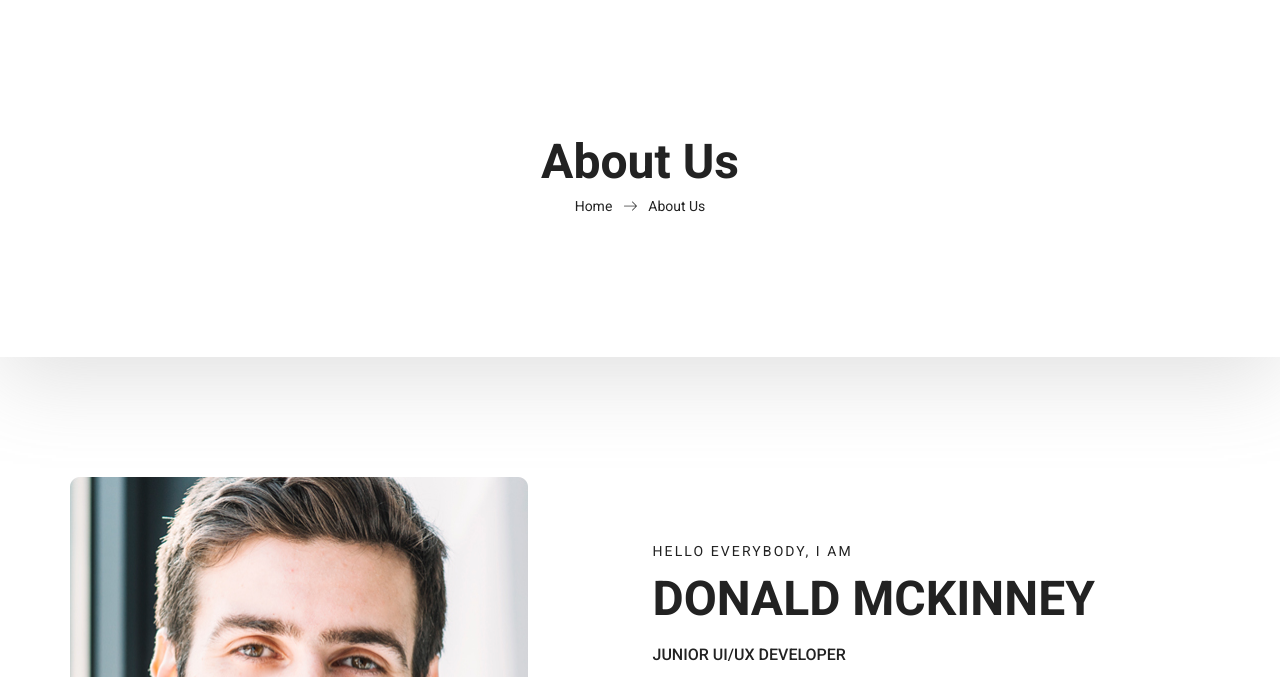
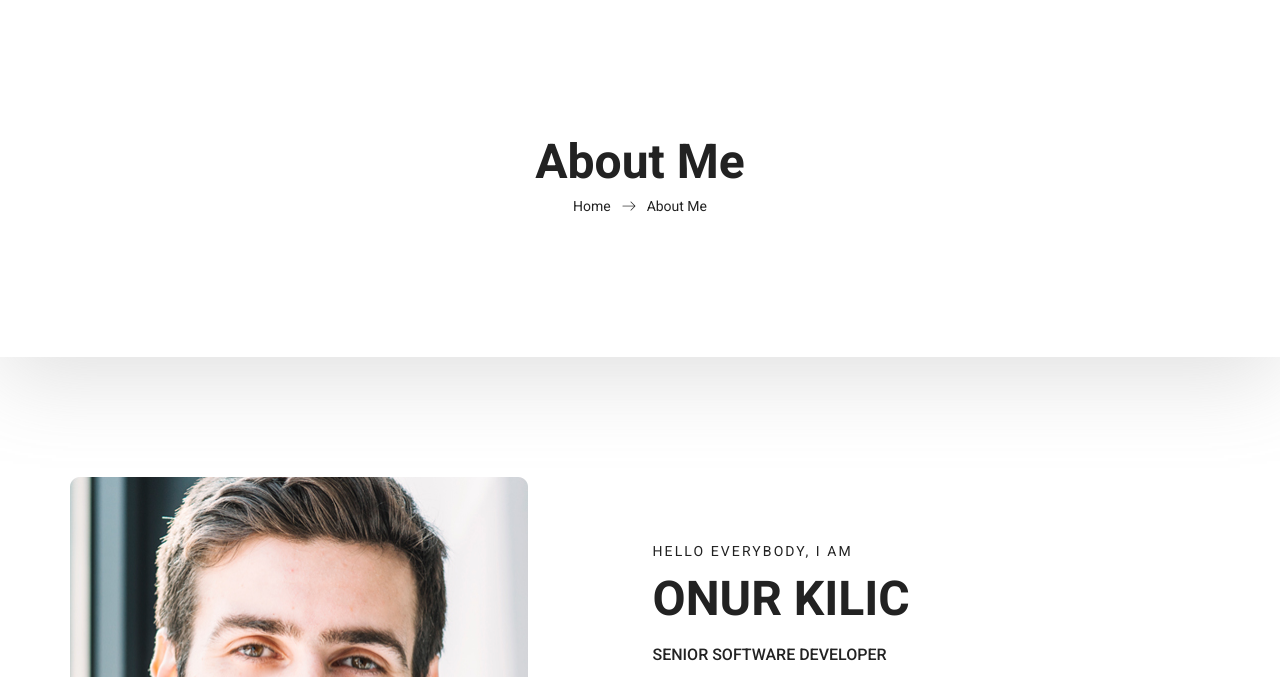
Before and after one commit to klconur/klconur.github.io, a plain HTML site: page about-me.html in a window 1280 px wide. Shown: the part 123-800 px from the top of the page. Drawn offline with Linux system fonts and the light colour scheme.

Commit message:
Update and rename about-us.html to about-me.html

```diff
--- a/about-us.html
+++ b/about-me.html
@@ -68,10 +68,10 @@
 				<div class="banner_inner d-flex align-items-center">
 					<div class="container">
 						<div class="banner_content text-center">
-							<h2>About Us</h2>
+							<h2>About Me</h2>
 							<div class="page_link">
 								<a href="index.html">Home</a>
-								<a href="about-us.html">About Us</a>
+								<a href="about-me.html">About Me</a>
 							</div>
 						</div>
 					</div>
@@ -92,8 +92,8 @@
 						<div class="col-lg-7">
 							<div class="personal_text">
 								<h6>Hello Everybody, i am</h6>
-								<h3>Donald McKinney</h3>
-								<h4>Junior UI/UX Developer</h4>
+								<h3>Onur Kilic</h3>
+								<h4>Senior Software Developer</h4>
 								<p>You will begin to realise why this exercise is called the Dickens Pattern (with reference to the ghost showing Scrooge some different futures)</p>
 								<ul class="list basic_info">
 									<li><a href="#"><i class="lnr lnr-calendar-full"></i> 31st December, 1992</a></li>
```
